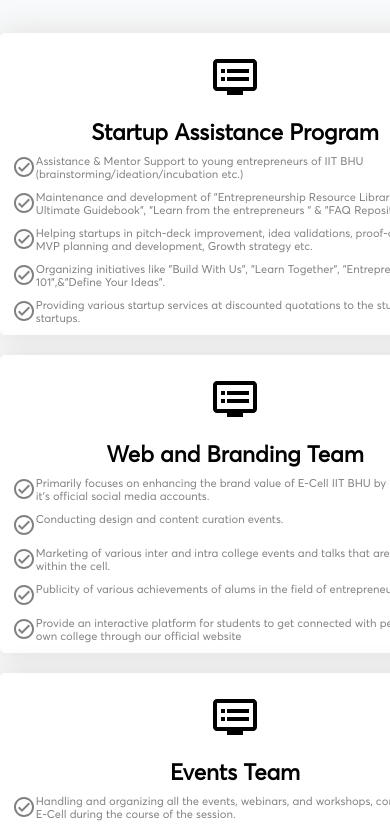
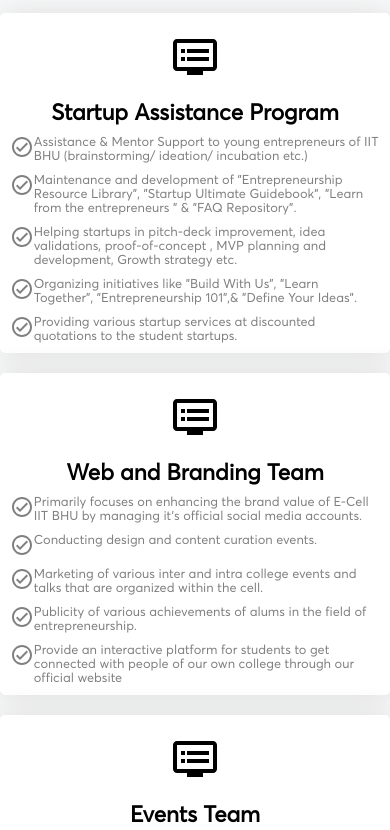
Before and after one commit to ecelliitbhu/ecell-website-new, a Next.js app: page /who_we_are in a window 390 px wide. Shown: the part 2420-3250 px from the top of the page. Built offline with nearby package versions, Linux system fonts and the light colour scheme.

Commit message:
card fixes

```diff
--- a/pages/who_we_are.js
+++ b/pages/who_we_are.js
@@ -198,7 +198,7 @@ const WhoWeAre = () => {
                       <li>
                         {" "}
                         <CheckCircleOutlinedIcon />
-                        {`Assistance & Mentor Support to young entrepreneurs of IIT BHU (brainstorming/ideation/incubation etc.)`}
+                        {`Assistance & Mentor Support to young entrepreneurs of IIT BHU (brainstorming/ ideation/ incubation etc.)`}
                       </li>
                       <li>
                         <CheckCircleOutlinedIcon />
@@ -212,7 +212,7 @@ const WhoWeAre = () => {
                       </li>
                       <li>
                         <CheckCircleOutlinedIcon />
-                        {`Organizing initiatives like "Build With Us", "Learn Together", "Entrepreneurship 101",&"Define Your Ideas".`}
+                        {`Organizing initiatives like "Build With Us", "Learn Together", "Entrepreneurship 101",& "Define Your Ideas".`}
                       </li>
                       <li>
                         <CheckCircleOutlinedIcon />
--- a/styles/globals.scss
+++ b/styles/globals.scss
@@ -1707,5 +1707,21 @@ button {
 @media (max-width: 1110px) {
   .ecell-verticals {
     grid-template-columns: 1fr;
-  }
-}
+    .card{
+      width: 80%;
+      li{
+        font-size: 1rem;
+      }
+    }
+  }
+}
+@media (max-width: 550px) {
+  .ecell-verticals {
+    .card{
+      width: 100% !important;
+      li{
+        font-size: 0.8rem !important;
+      }
+    }
+  }
+}
```
